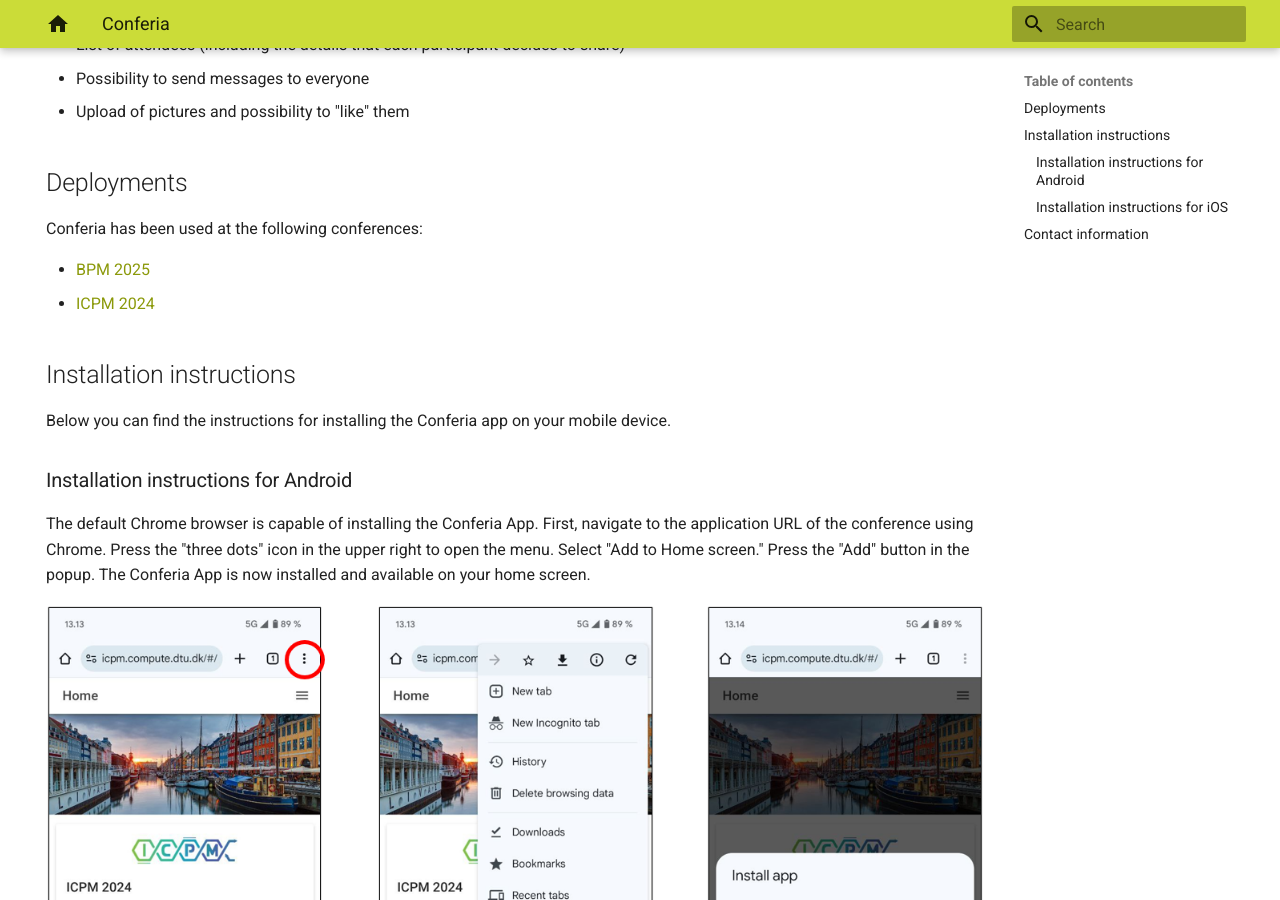
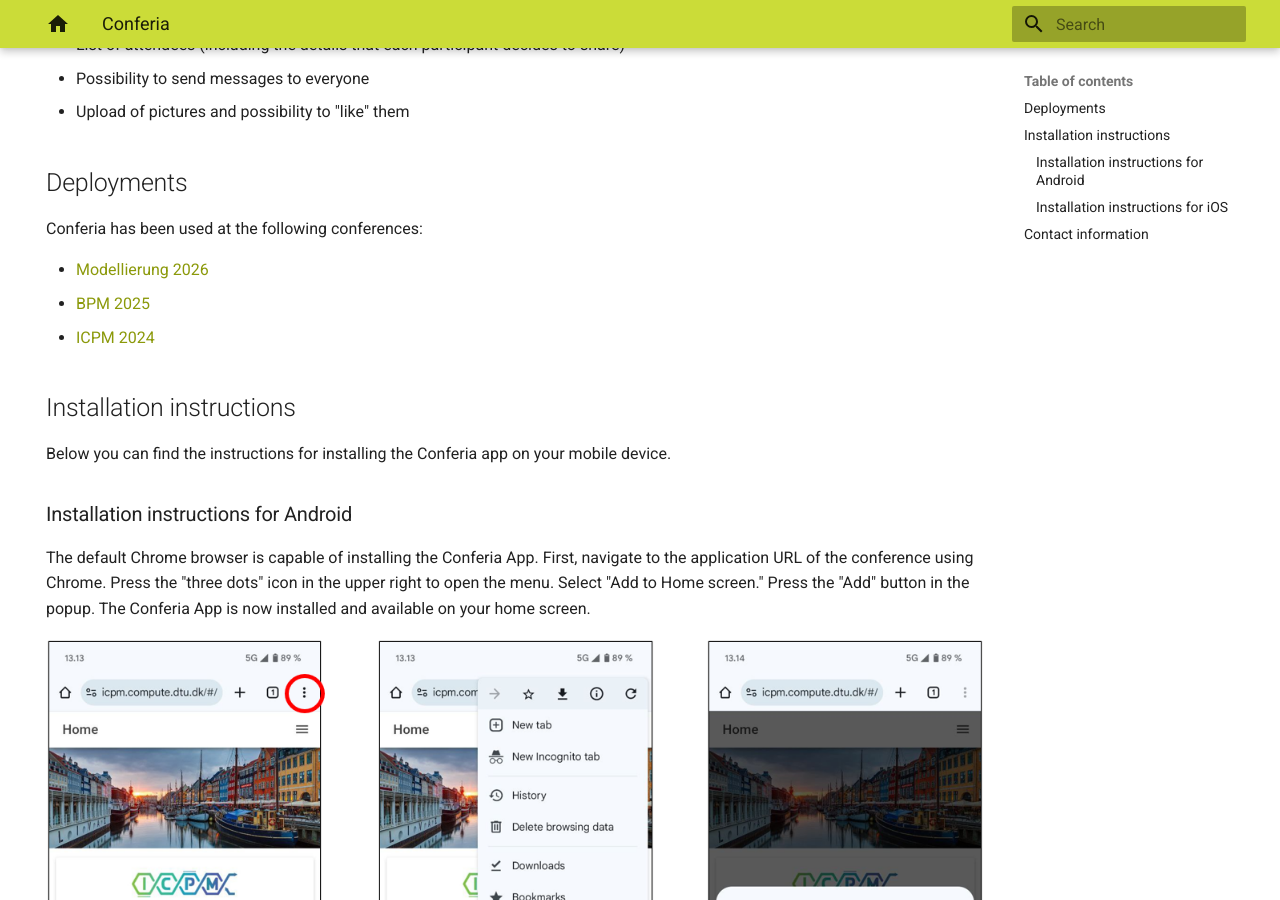
Before and after one commit to Conferia/website, an MkDocs documentation site: the page built from docs/index.md, in a window 1280 px wide and 900 px high, scrolled down 306 px. Built offline with MkDocs 1.6.1 and Material for MkDocs 9.7.7, drawn with Linux system fonts in a browser that asks for light colours.

Commit message:
Add Modellierung 2026 conference to deployments list

```diff
--- a/docs/index.md
+++ b/docs/index.md
@@ -21,6 +21,7 @@
 
 Conferia has been used at the following conferences:
 
+* [Modellierung 2026](https://www.modellierung-2026.uni-bayreuth.de/en/)
 * [BPM 2025](https://www.bpm2025seville.org/)
 * [ICPM 2024](https://icpmconference.org/2024/)
 
```
